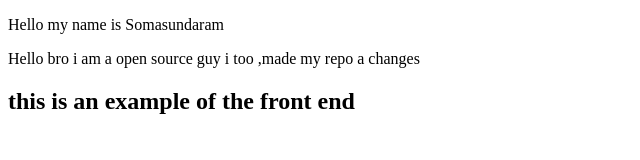
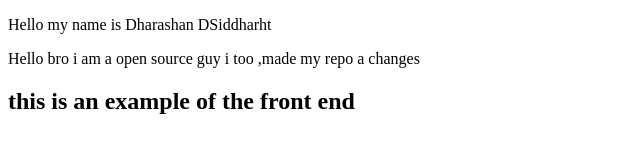
Before and after one commit to somasundaram-kumar/learning_git_repo, a plain HTML site: page index.html in a window 1280 px wide. Shown: the full height of the page, 0-640 px from the left. Drawn offline with Linux system fonts and the light colour scheme.

Commit message:
update: changedinto my name

```diff
--- a/index.html
+++ b/index.html
@@ -6,7 +6,7 @@
     <title>BASIC TEMPLATE</title>
 </head>
 <body>
-    <p>Hello my name is Somasundaram</p>
+    <p>Hello my name is Dharashan DSiddharht</p>
     <p>Hello bro i am a open source guy i too ,made my repo a changes</p>
     <h2>this is an example of the front end</h2>
 </body>
```
